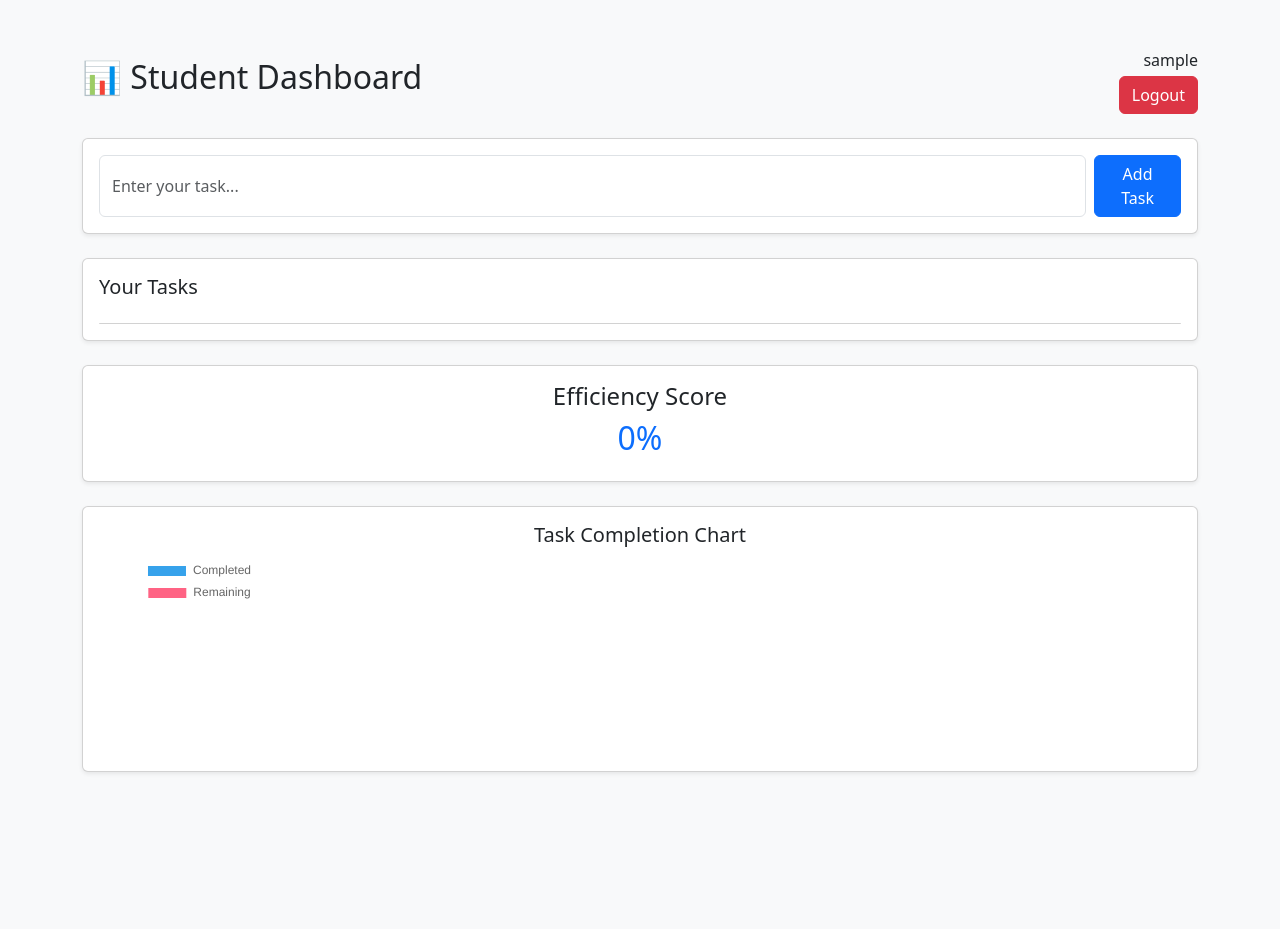
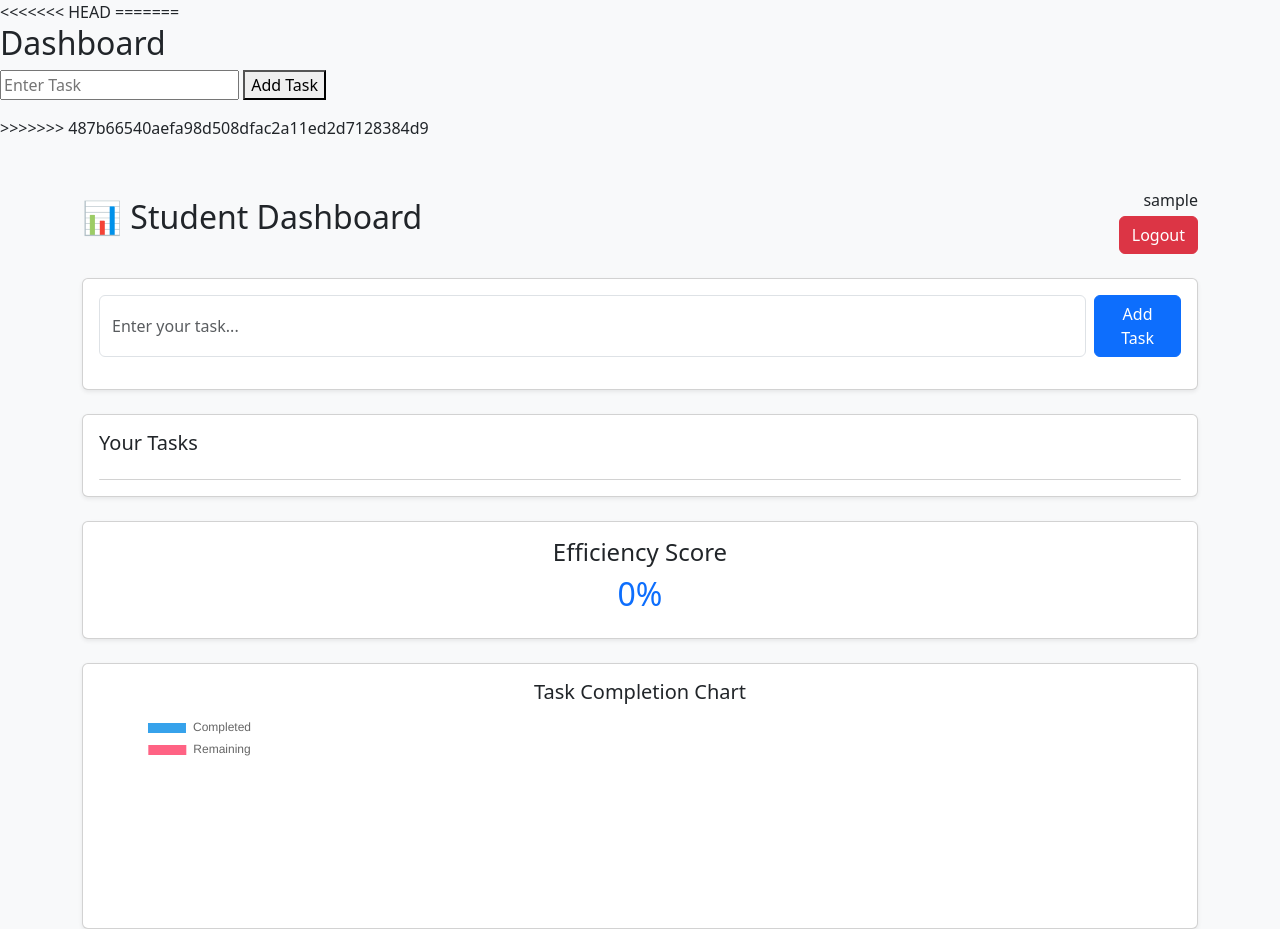
Before and after one commit to atharvm23/student_evaluation_platform, a Flask app: page /dashboard in a window 1280 px wide. Before the commit the page ends 773 px from the top, so only its background shows below. Run offline with Flask 3, Linux system fonts and the light colour scheme; the visitor is signed in with stand-in values (Sample User, id 1); data comes from the database, SQL or seed files in the repository; data that the repository does not hold is empty.

Commit message:
new feature

```diff
--- a/templates/dashboard.html
+++ b/templates/dashboard.html
@@ -1,3 +1,4 @@
+<<<<<<< HEAD
 <!DOCTYPE html>
 <html>
 <head>
@@ -5,6 +6,14 @@
 
     <!-- Bootstrap -->
     <link href="https://cdn.jsdelivr.net/npm/bootstrap@5.3.0/dist/css/bootstrap.min.css" rel="stylesheet">
+=======
+<h2>Dashboard</h2>
+<!--changes were made by vedant -->
+<form method="POST">
+  <input type="text" name="task" placeholder="Enter Task" required>
+  <button type="submit">Add Task</button>
+</form>
+>>>>>>> 487b66540aefa98d508dfac2a11ed2d7128384d9
 
     <!-- Chart.js -->
     <script src="https://cdn.jsdelivr.net/npm/chart.js"></script>
```
